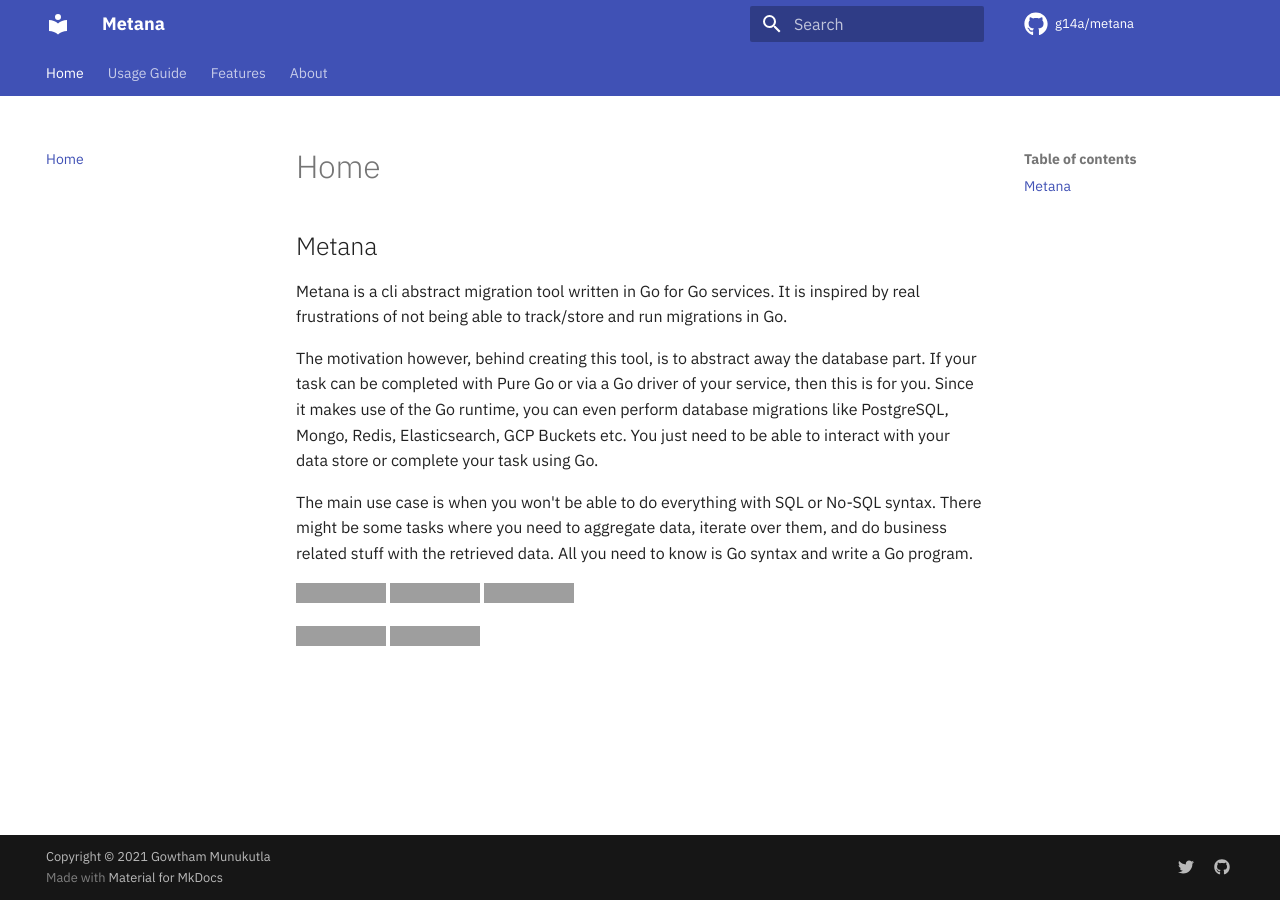
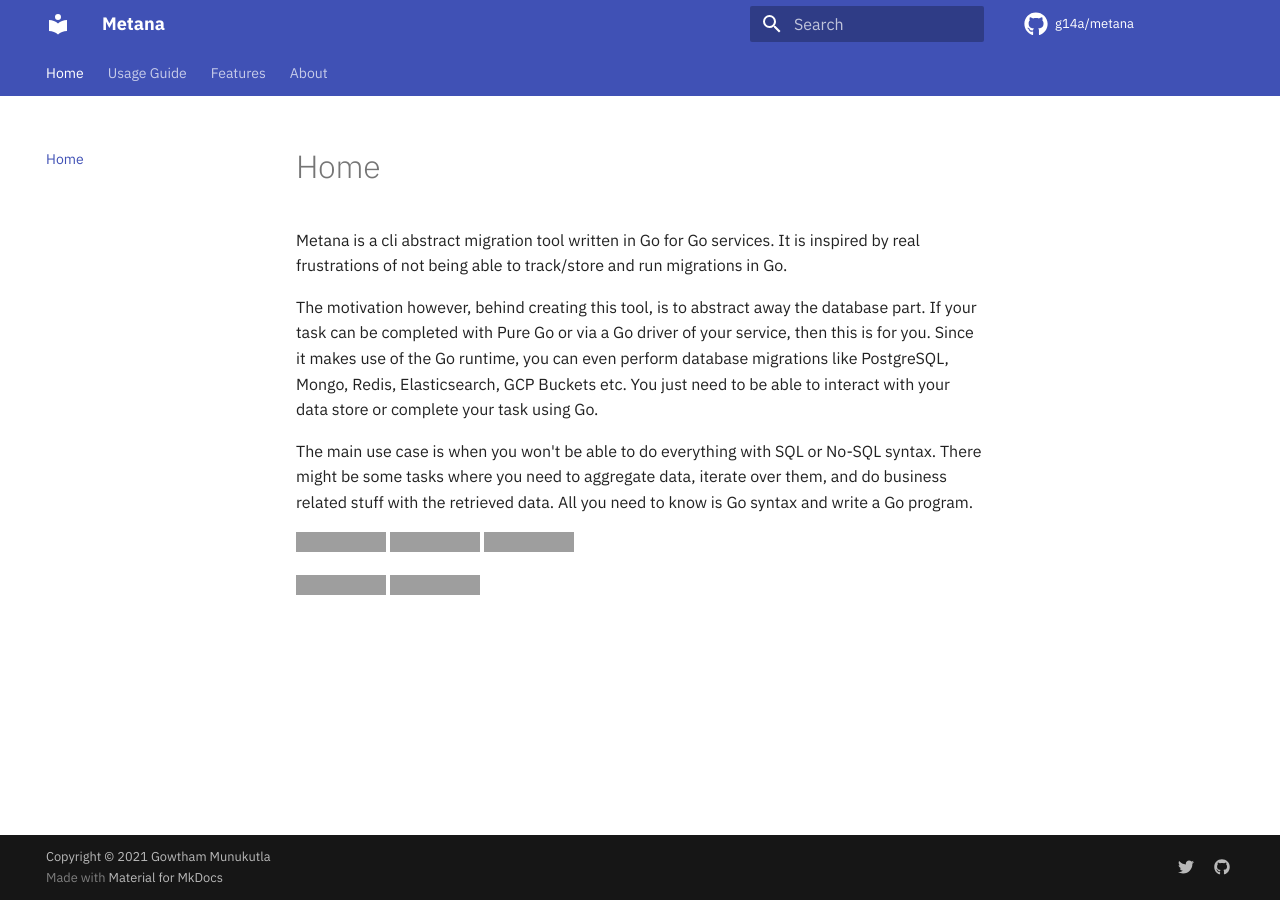
Before and after one commit to g14a/metana, an MkDocs documentation site: the page built from docs/index.md, in a window 1280 px wide, cut to the strip 0-900 px from the top of the page. Built offline with MkDocs 1.6.1 and Material for MkDocs 9.7.7, drawn with Linux system fonts in a browser that asks for light colours; comment, search, counter and statistics services are not loaded; grey boxes are pictures that could not be loaded.

Commit message:
remove metana heading

```diff
--- a/docs/index.md
+++ b/docs/index.md
@@ -1,5 +1,3 @@
-## Metana
-
 Metana is a cli abstract migration tool written in Go for Go services. It is inspired by real frustrations of not being able to track/store and run migrations in Go.
 
 The motivation however, behind creating this tool, is to abstract away the database part. If your task can be completed with Pure Go or via a Go driver of your service, then this is for you. Since it makes use of the Go runtime, you can even perform database migrations like PostgreSQL, Mongo, Redis, Elasticsearch, GCP Buckets etc. You just need to be able to interact with your data store or complete your task using Go.
```
